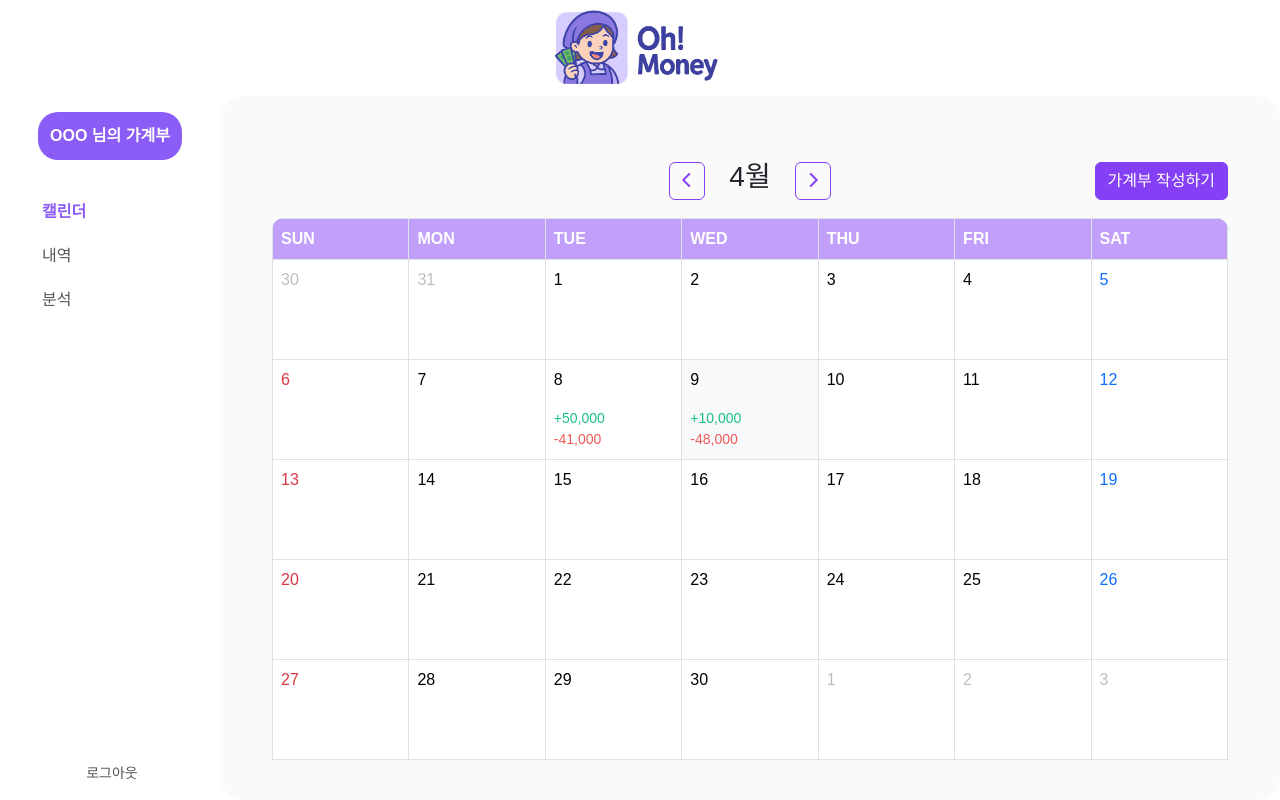
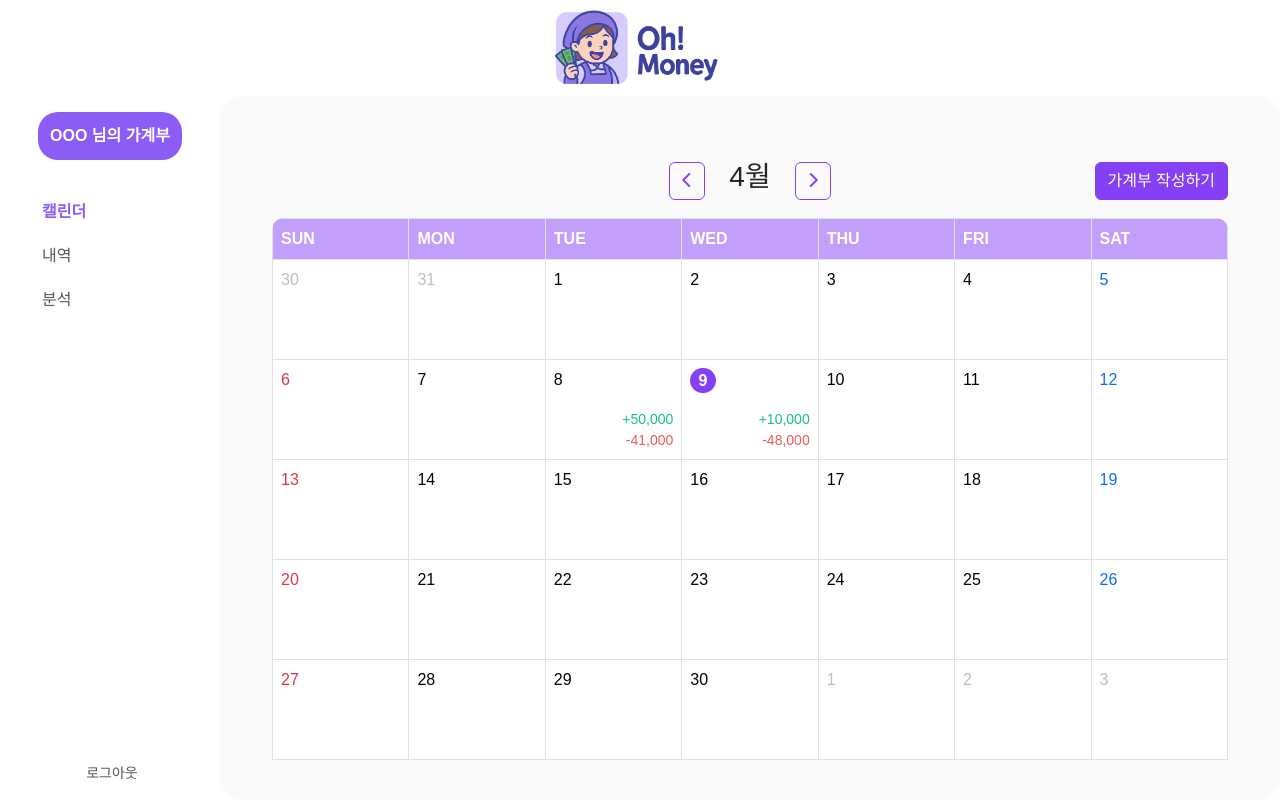
Before and after one commit to gaeguul/ohmoney, a Vue app: page /home in a window 1280 px wide. Built offline with nearby package versions, Linux system fonts and the light colour scheme; a web font is replaced by a local one.

Commit message:
style #2 - 현재 날짜 스타일 수정

```diff
--- a/src/components/calendar/CalendarTable.vue
+++ b/src/components/calendar/CalendarTable.vue
@@ -15,24 +15,23 @@
           <td
             v-for="(date, dIndex) in week"
             :key="dIndex"
-            :class="[
-              { 'bg-body-tertiary': isToday(date) },
-              { 'selected-date': formatDate(date) === calendarStore.selectedDate },
-            ]"
+            :class="[{ 'selected-date': formatDate(date) === calendarStore.selectedDate }]"
             style="width: 14.28%"
             @click="calendarStore.toggleDate(date)"
           >
-            <div class="d-flex flex-column h-100 w-100">
+            <div class="d-flex flex-column h-100 w-100 justify-content-between">
               <p
                 :class="{
                   'text-primary': date?.getDay() === 6,
                   'text-danger': date?.getDay() === 0,
                   'text-muted': !isCurrentMonth(date),
+                  'today-circle': isToday(date),
                 }"
               >
                 {{ date?.getDate() || '' }}
               </p>
 
+              <div class="d-flex flex-column align-items-end">
                 <!-- 수입/지출 합계 숫자 -->
                 <p class="textIncome small mb-0" v-if="dailySummaryMap[formatDate(date)]?.income">
                   +{{ dailySummaryMap[formatDate(date)].income.toLocaleString() }}
@@ -40,6 +39,7 @@
                 <p class="textExpense small mb-0" v-if="dailySummaryMap[formatDate(date)]?.expense">
                   -{{ dailySummaryMap[formatDate(date)].expense.toLocaleString() }}
                 </p>
+              </div>
             </div>
           </td>
         </tr>
@@ -154,7 +154,19 @@ tbody td:hover {
 }
 
 .selected-date {
+  width: 14.28%;
   background-color: var(--color-gray-100);
+}
+
+.today-circle {
+  background-color: var(--color-purple-400);
+  color: white !important;
+  border-radius: 50%;
+  width: 1.6rem;
+  height: 1.6rem;
+  text-align: center;
+  line-height: 1.6rem;
+  font-weight: bold;
 }
 
 .textIncome {
```
Lines whose indentation alone changed are shown as unchanged.
